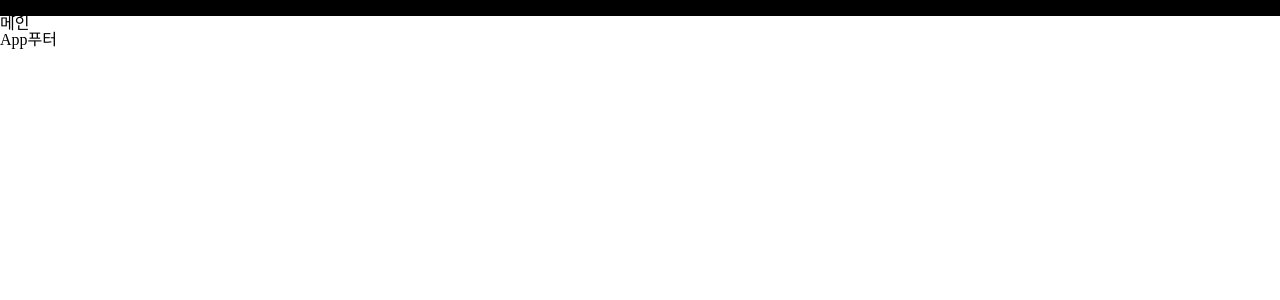
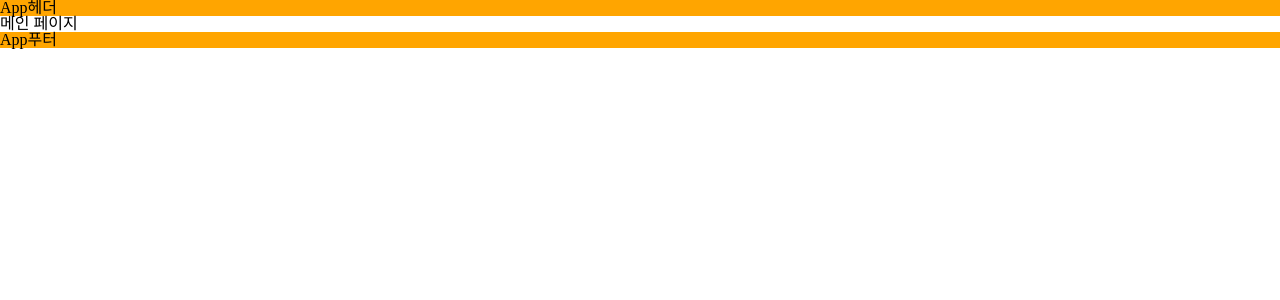
Before and after one commit to jdwns96/React-Shop, a React (Create React App) app: page / in a window 1280 px wide. Shown: the top 300 px of the page. Built offline with nearby package versions, Linux system fonts and the light colour scheme.

Commit message:
[UPDATE] dir constructor

```diff
--- /dev/null
+++ b/src/components/login/index.ts
@@ -0,0 +1,2 @@
+import Login from "./Login";
+export default Login;
--- /dev/null
+++ b/src/components/main/Main.tsx
@@ -0,0 +1,11 @@
+import React from "react";
+
+const Main = () => {
+  return (
+    <div>
+      <div>메인 페이지</div>
+    </div>
+  );
+};
+
+export default Main;
--- /dev/null
+++ b/src/components/main/index.ts
@@ -0,0 +1,2 @@
+import Main from "./Main";
+export default Main;
--- a/src/components/template/AppLayout.tsx
+++ b/src/components/template/AppLayout.tsx
@@ -6,15 +6,19 @@ import { css } from "@emotion/react";
 const AppLayout = ({ children }: { children: JSX.Element }) => {
   return (
     <>
-      <div css={testCss}>App헤더</div>
+      <div css={test__header}>App헤더</div>
       {children}
-      <div>App푸터</div>
+      <div css={test__footer}>App푸터</div>
     </>
   );
 };
 
-const testCss = css`
-  background-color: black;
+const test__header = css`
+  background-color: orange;
+`;
+
+const test__footer = css`
+  background-color: orange;
 `;
 
 export default AppLayout;
--- a/src/pages/Login/Login.tsx
+++ b/src/pages/Login/Login.tsx
@@ -1,5 +1,6 @@
 import React from "react";
 
+// layout
 import AppLayout from "@components/template/AppLayout";
 
 const Login = () => {
--- a/src/pages/Main/Main.tsx
+++ b/src/pages/Main/Main.tsx
@@ -1,11 +1,15 @@
 import React from "react";
 
+// layout
 import AppLayout from "@components/template/AppLayout";
+
+// component
+import MainComponent from "@components/main";
 
 const Main = () => {
   return (
     <AppLayout>
-      <div>메인</div>
+      <MainComponent />
     </AppLayout>
   );
 };
--- a/src/pages/router.ts
+++ b/src/pages/router.ts
@@ -3,7 +3,7 @@ import pages from "@pages";
 type Router = {
   id: number;
   exact: boolean;
-  path: string;
+  path: string | string[];
   component: () => JSX.Element;
 };
 
@@ -11,7 +11,7 @@ const router: Router[] = [
   {
     id: 1,
     exact: true,
-    path: "/",
+    path: ["/", "/main"],
     component: pages.Main,
   },
   {
```
Also changed, not shown: src/components/login/Login.tsx (added, +11 -0 lines).
